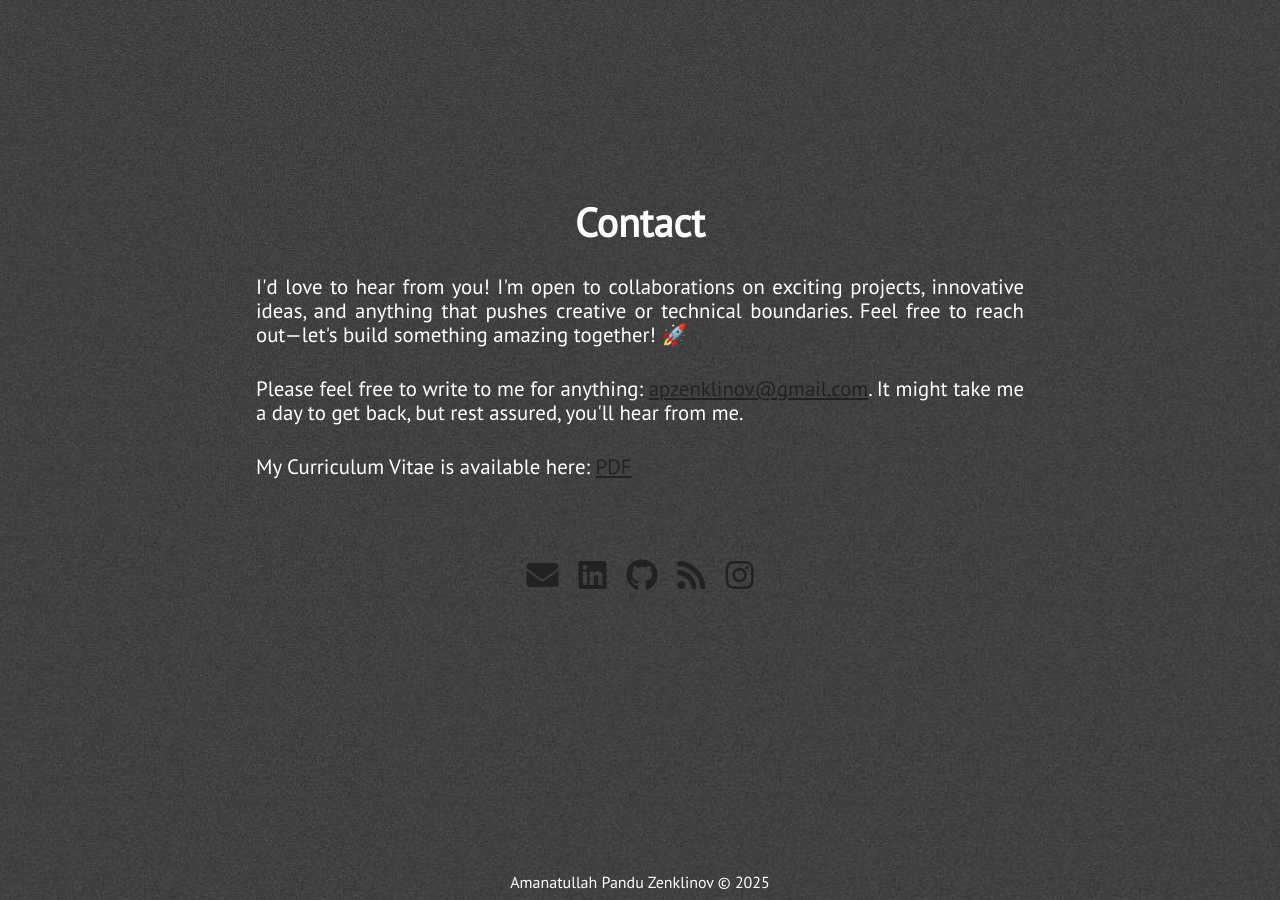
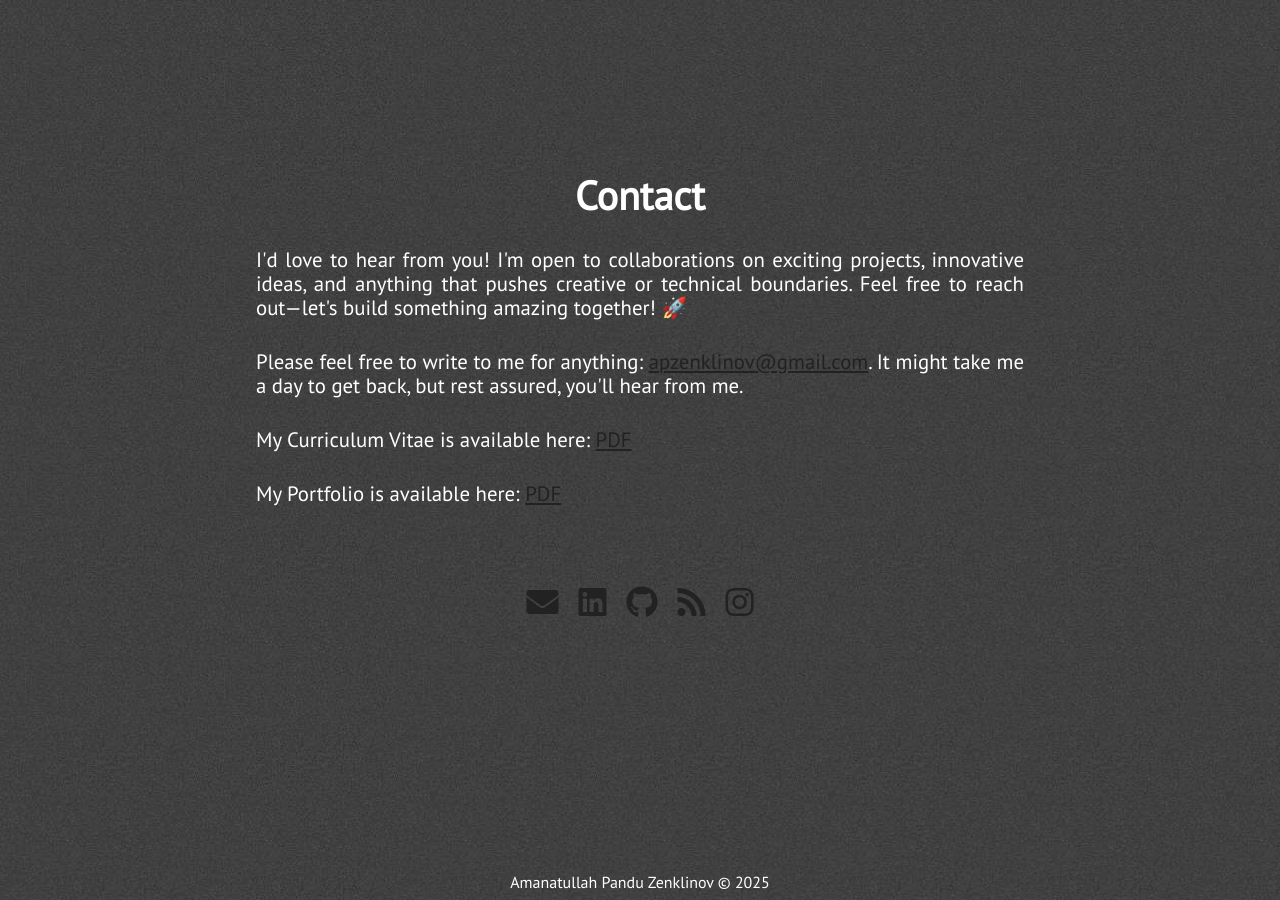
Before and after one commit to zenklinov/portfolio, a Jekyll site: the page built from index.html, in a window 1280 px wide and 900 px high, scrolled down 4035 px. Built offline with Jekyll 4.4.1, drawn with Linux system fonts in a browser that asks for light colours; nearby versions of some CDN libraries.

Commit message:
Update extra.html

```diff
--- a/_includes/extra.html
+++ b/_includes/extra.html
@@ -10,6 +10,9 @@
             </p>
             <p class="paragraph-text justify-text">
                 My Curriculum Vitae is available here: <a href="{{ site.blog_url }}/cv/cv.pdf">PDF</a>
+            </p>
+            <p class="paragraph-text justify-text">
+                My Portfolio is available here: <a href="{{ site.blog_url }}/portfolio/portfolio.pdf">PDF</a>
             </p>
             <div class="extra-links">
                 <span class="hint--bottom bottom-link" aria-label="Email">
```
